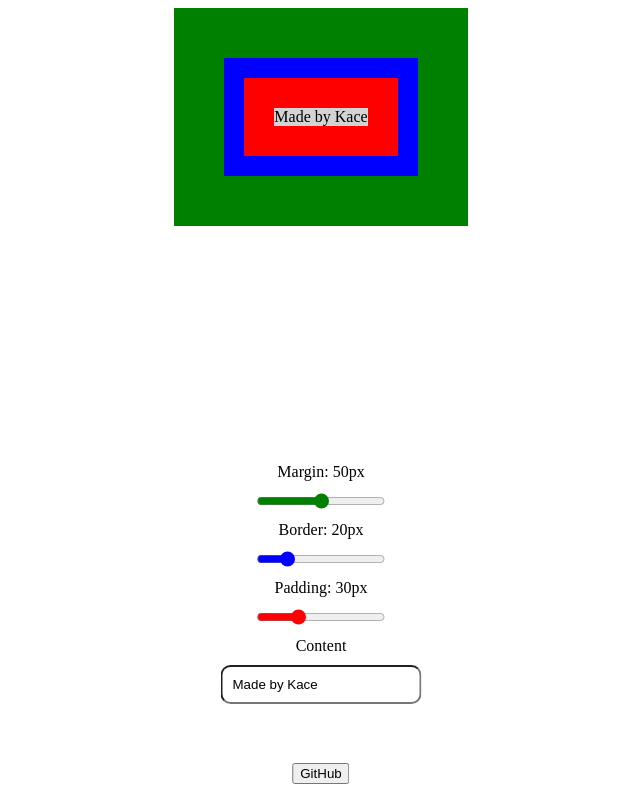
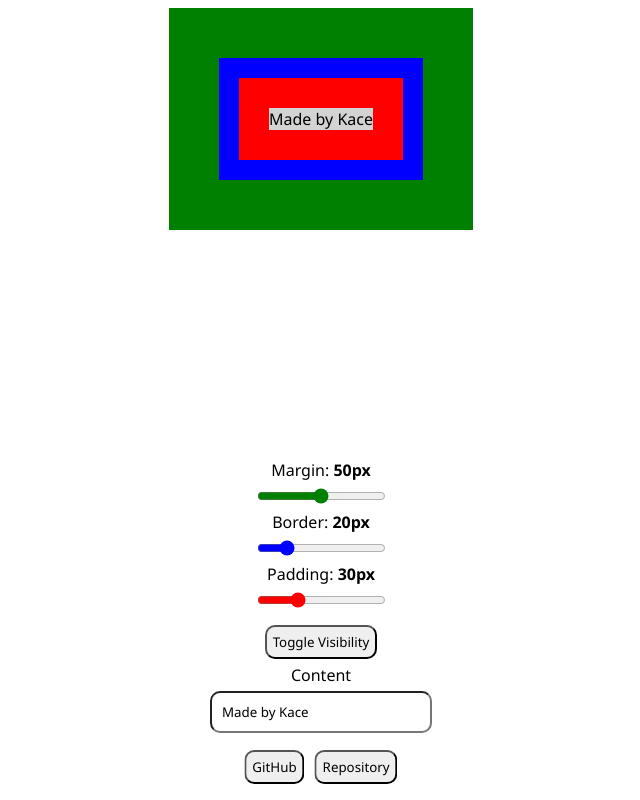
Before and after one commit to userkace/box-model, a plain HTML site: page index.html in a window 1280 px wide. Shown: the whole page, without its empty margins (319-959 px from the left). Drawn offline with Linux system fonts and the light colour scheme.

Commit message:
Add files via upload

```diff
--- a/index.html
+++ b/index.html
@@ -2,10 +2,10 @@
 <html>
 
 <head>
+     <link rel="shortcut icon" href="icon.ico" type="image/x-icon">
      <title>CSS Box Model</title>
      <style>
           .box {
-               max-width: 100px;
                background-color: red;
                background-clip: padding-box;
                margin: 50px;
@@ -17,6 +17,20 @@
                outline-width: 50px;
                box-shadow: inset 0 0 0 30px red, inset 0 0 0 30px red;
                transition: all 1s;
+          }
+
+          * {
+               font-family: 'Segoe UI', Tahoma, Geneva, Verdana, sans-serif;
+          }
+
+          button {
+               padding: 6px;
+               border-radius: 10px;
+               transition: all 0.5s;
+          }
+
+          button:hover {
+               background-color: #ccc;
           }
      </style>
      <script>
@@ -43,31 +57,55 @@
 </head>
 
 <body onload="updateBox()">
-     <div
-          style="position: fixed; bottom: 0; left: 50%; transform: translateX(-50%); display: flex; flex-direction: column; align-items: center; gap: 10px; padding-bottom: 6em;">
-          <label for="margin">Margin: <span id="marginValue">50px</span></label>
+     <div style="display: flex; justify-content: center; align-items: center;">
+          <div class="box" style="user-select: none;">
+          </div>
+     </div>
+     <div id="controls" style="position: fixed; bottom: 0; left: 50%; transform: translateX(-50%); display: flex; flex-direction: column; align-items: center; gap: 5px; padding-bottom: 4.2em;">
+          <label for="margin">Margin: <b><span id="marginValue">50px</span></b></label>
           <input style="accent-color: green;" type="range" id="margin" name="margin" min="0" max="100" value="50"
                onchange="updateBox()" oninput="updateBox()">
 
-          <label for="border">Border: <span id="borderValue">20px</span></label>
+          <label for="border">Border: <b><span id="borderValue">20px</span></b></label>
           <input style="accent-color: blue;" type="range" id="border" name="border" min="0" max="100" value="20"
                onchange="updateBox()" oninput="updateBox()">
 
-          <label for="padding">Padding: <span id="paddingValue">30px</span></label>
+          <label for="padding">Padding: <b><span id="paddingValue">30px</span></b></label>
           <input style="accent-color: red;" type="range" id="padding" name="padding" min="0" max="100" value="30"
                onchange="updateBox()" oninput="updateBox()">
 
+          <button id="toggle-styles" style="margin: 10px 0 0 0;">
+               Toggle Visibility
+          </button>
+
           <label for="content">Content</label>
           <input style="padding: 10px; border-radius: 10px;" type="text" id="content" name="content"
-               value="Made by Kace" onchange="updateBox()" oninput="updateBox()">
+               value="Made by Kace" maxlength="25" onchange="updateBox()" oninput="updateBox()">
      </div>
-     <div style="display: flex; justify-content: center; align-items: center;">
-          <div class="box">
-          </div>
-     </div>
-     <footer style="position: fixed; bottom: 0; left: 50%; transform: translateX(-50%); padding-bottom: 1em;">
-          <button onclick="window.location.href = 'https://github.com/userkace/box-model'">GitHub</button>
+     <footer
+          style="position: fixed; bottom: 0; left: 50%; transform: translateX(-50%); display: flex; flex-direction: row; gap:10px; padding-bottom: 1em;">
+          <button onclick="window.location.href = 'https://github.com/userkace/'">GitHub</button>
+          <button onclick="window.location.href = 'https://github.com/userkace/box-model'">Repository</button>
      </footer>
+     <script>
+          document.getElementById('toggle-styles').addEventListener('click', function () {
+               const box = document.querySelector('.box');
+               const outlineVisible = box.style.outlineWidth !== '0px';
+               const boxShadowVisible = box.style.boxShadow !== 'none';
+
+               const padding = document.getElementById('padding').value;
+               const margin = document.getElementById('margin').value;
+
+               if (outlineVisible && boxShadowVisible) {
+                    box.style.outlineWidth = '0px';
+                    box.style.boxShadow = 'none';
+               } else {
+                    box.style.outlineWidth = `${margin}px`;
+                    box.style.boxShadow =
+                         `inset 0 0 0 ${padding}px red, inset 0 0 0 ${padding}px red, inset 0 0 0 ${padding}px red`;
+               }
+          });
+     </script>
 </body>
 
 </html>
```
Also changed, not shown: icon.ico (added).
